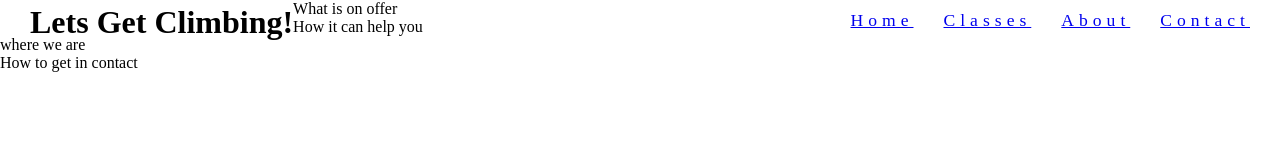
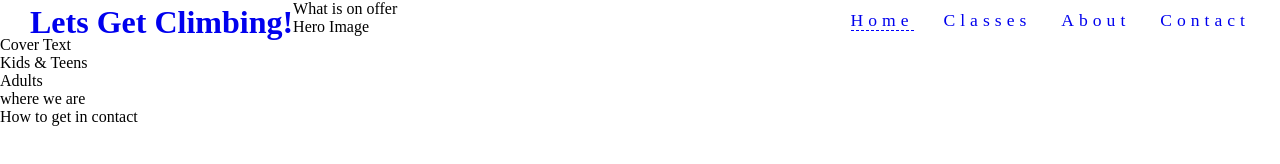
Before and after one commit to Haloegen/Project_1, a plain HTML site: page index.html in a window 1280 px wide. Drawn offline with Linux system fonts and the light colour scheme.

Commit message:
add more structure to index.html

```diff
--- a/assets/css/style.css
+++ b/assets/css/style.css
@@ -35,3 +35,15 @@ h2 {
 #title, #navigation li {
     margin-top: 10px;
 }
+
+#navigation a {
+    text-decoration: none;
+}
+
+#navigation a:hover {
+    border-bottom: 1px dashed blue;
+}
+
+.active {
+    border-bottom: 1px dashed blue;
+}
--- a/index.html
+++ b/index.html
@@ -9,11 +9,14 @@
 </head>
 <body>
     <header>
-        <h1 id="title">Lets Get Climbing!</h1>
+        <a href="index.html">
+        <h1 id="title">
+            Lets Get Climbing!</h1>
+        </a>
         <nav id="navigation">
             <ul>
                 <li>
-                    <a href="index.html">Home</a>
+                    <a href="index.html" class="active">Home</a>
                 </li>
                 <li>
                     <a href="#">Classes</a>
@@ -27,8 +30,14 @@
             </ul>
         </nav>
     </header>
-    <section>What is on offer</section>
-    <section>How it can help you</section>
+    <section>What is on offer
+        <div>Hero Image</div>
+        <div>Cover Text</div>
+    </section>
+    <section>
+        <div id="left-about">Kids & Teens</div>
+        <div id="right-about">Adults</div>
+    </section>
     <section>where we are</section>
     <footer>How to get in contact</footer>
 </body>
```
